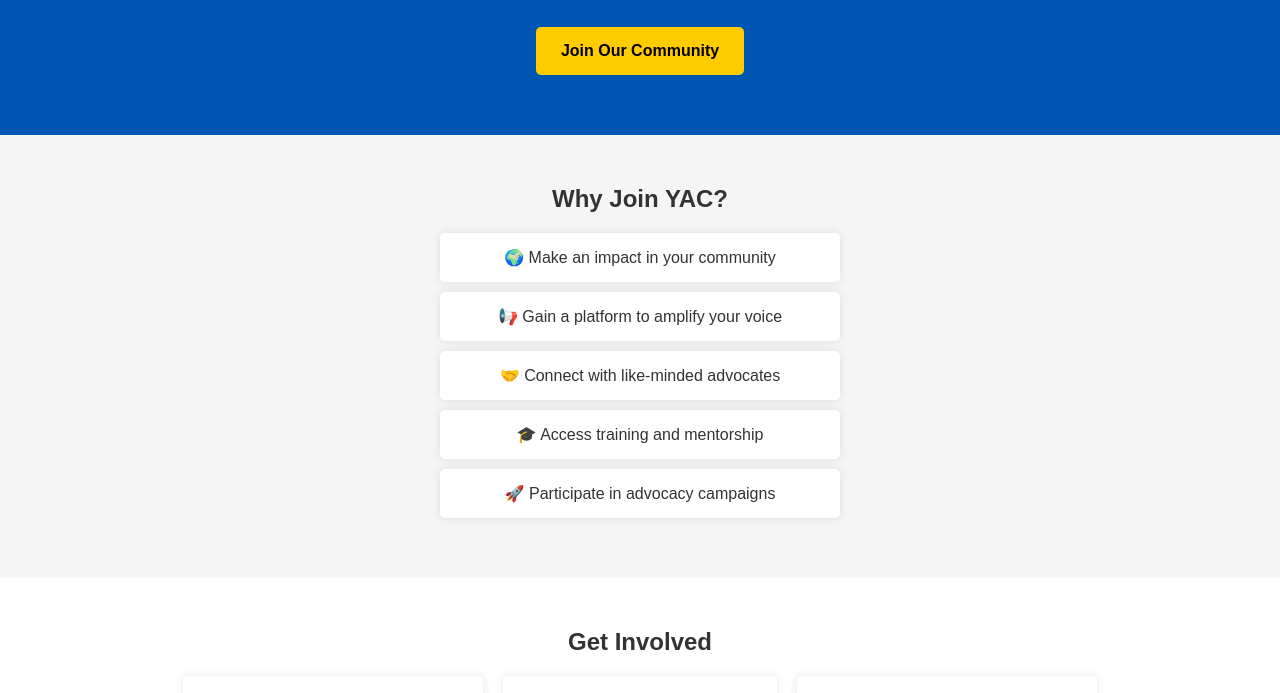
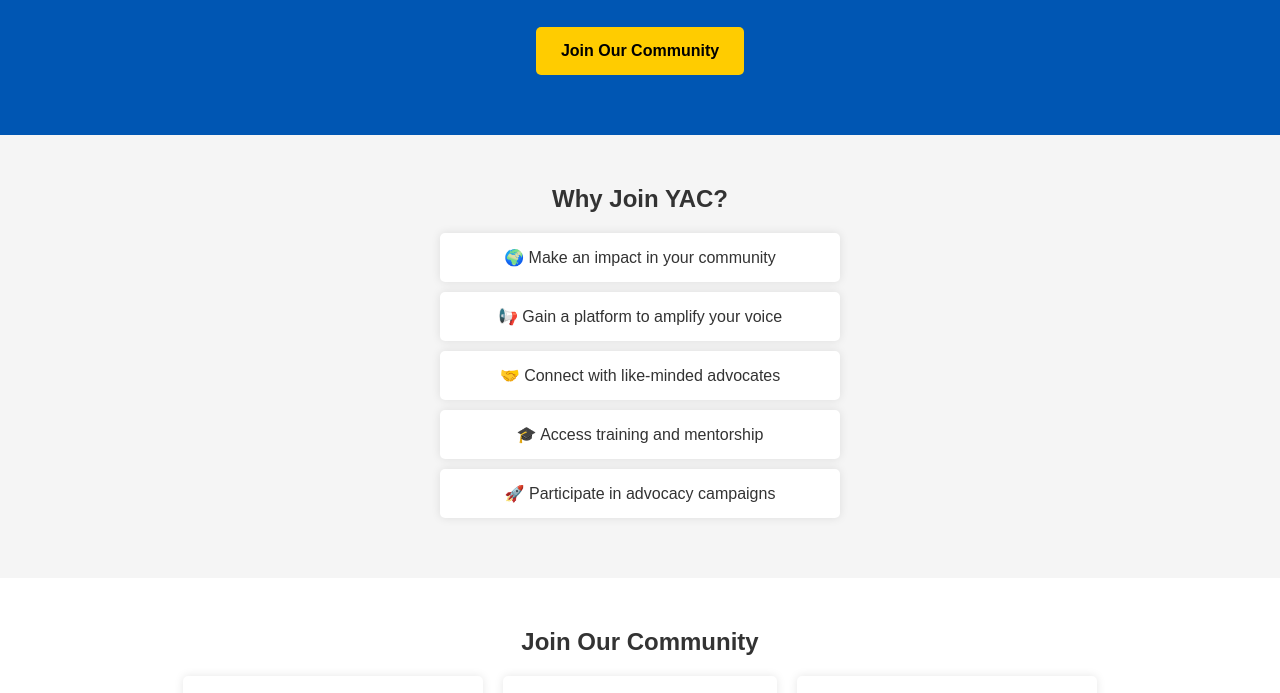
Before and after one commit to 5kgraphics/YAC-Membership, a plain HTML site: page index.html in a window 1280 px wide. Shown: the part 218-911 px from the top of the page. Drawn offline with Linux system fonts and the light colour scheme.

Commit message:
index.html

```diff
--- a/index.html
+++ b/index.html
@@ -184,7 +184,7 @@
     </section>
 
     <section class="get-involved" id="get-involved">
-        <h2>Get Involved</h2>
+        <h2>Join Our Community</h2>
         <div class="options">
             <div class="option">
                 <h3>Join Our WhatsApp Group</h3>
```
